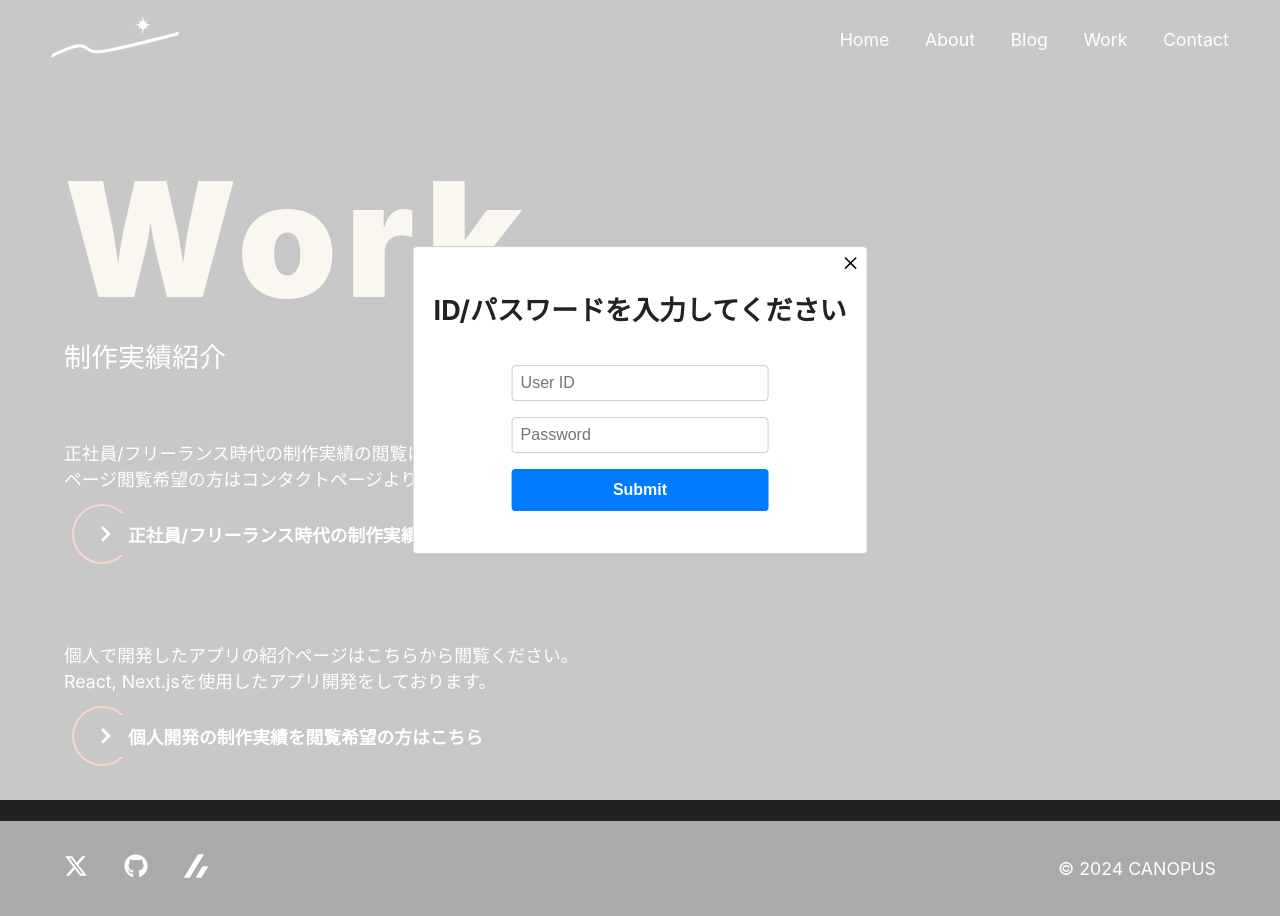
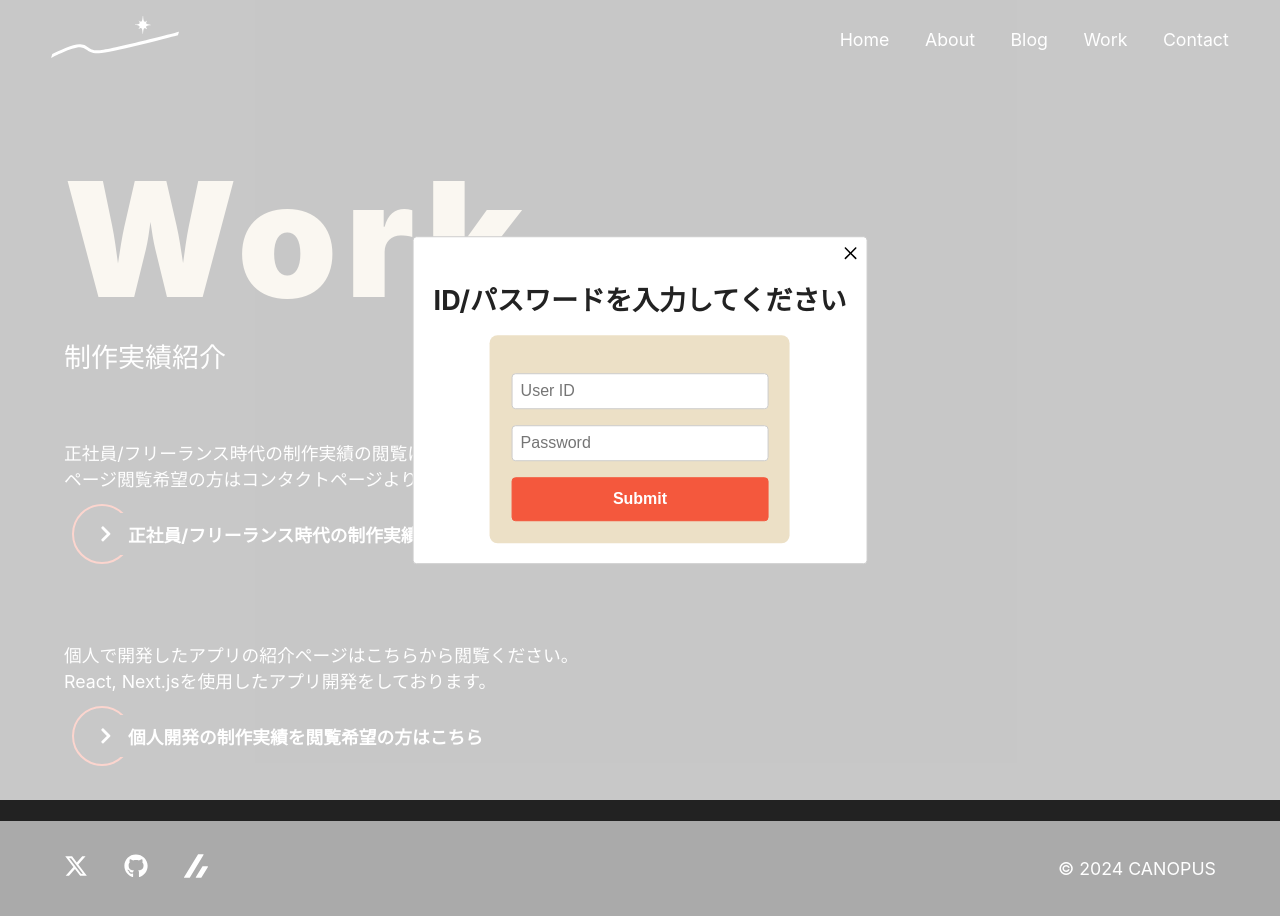
Before and after one commit to canopus-m-satoshi/nextjs-portfolio-site, a Next.js app: page /work in a window 1280 px wide. Both pictures are taken after a click on the button "正社員/フリーランス時代の制作実績を閲覧希望の方はこちら". Built offline with nearby package versions, Linux system fonts and the light colour scheme.

Commit message:
Formの修正
input要素にautoComplete属性追加、不要コメントアウト削除
CSS修正

```diff
--- a/src/components/Form/Form.module.css
+++ b/src/components/Form/Form.module.css
@@ -7,6 +7,8 @@
   margin: 0 auto;
   padding: var(--space-xs);
   border-radius: 8px;
+  background-color: var(--sub);
+  margin-top: 1em;
 }
 
 .input {
@@ -22,10 +24,10 @@
   width: 100%;
   padding: 0.75rem;
   margin-top: 1em;
-  border: none;
+  border: 1px solid var(--accent);
   border-radius: 4px;
-  background-color: #007bff;
-  color: #fff;
+  background-color: var(--accent);
+  color: var(--white);
   font-size: 1rem;
   font-weight: bold;
   cursor: pointer;
@@ -33,7 +35,7 @@
 }
 
 .button:hover {
-  background-color: #0056b3;
+  background-color: #fd2600;
 }
 
 .alert {
--- a/src/components/Form/Form.tsx
+++ b/src/components/Form/Form.tsx
@@ -45,6 +45,7 @@ export default function Form() {
         type="text"
         placeholder="User ID"
         className={styles.input}
+        autoComplete="username"
       />
       {errors.userId && (
         <p role="alert" className={styles.alert}>
@@ -57,17 +58,14 @@ export default function Form() {
         type="password"
         placeholder="Password"
         className={styles.input}
+        autoComplete="current-password"
       />
       {errors.password && (
         <p role="alert" className={styles.alert}>
           {errors.password.message}
         </p>
       )}
-      {/* {authError && (
-        <p role="alert" className={styles.alert}>
-          {authError}
-        </p>
-      )} */}
+
       <input type="submit" className={styles.button} />
       {responseError && (
         <p role="alert" className={styles.alert}>
```
